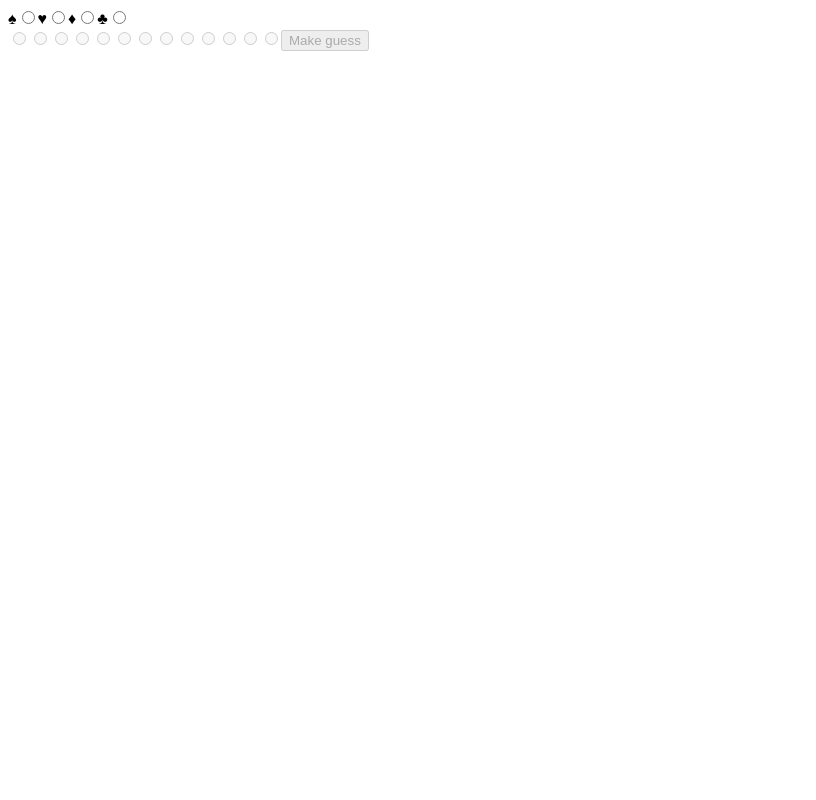
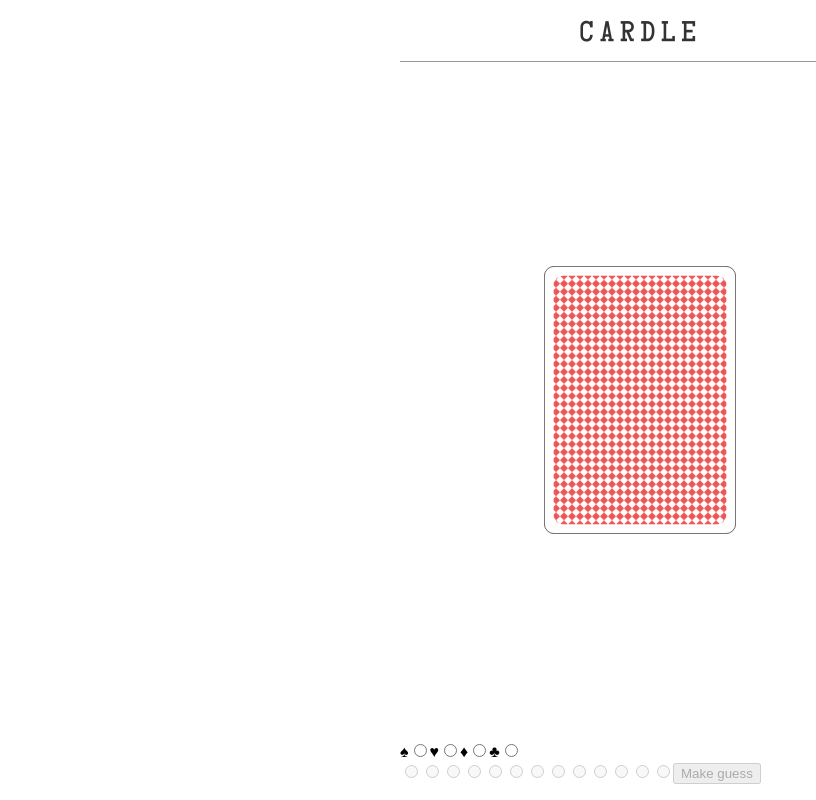
Before and after one commit to Mesoptier/cardle, a website with bundled scripts: page src/index.html in a window 1280 px wide. Shown: the whole page, without its empty margins (0-816 px from the left). Built offline with nearby package versions, Linux system fonts and the light colour scheme.

Commit message:
Add some layout and some fonts

```diff
--- a/src/card-select.css
+++ b/src/card-select.css
@@ -1,7 +1,6 @@
 :host {
     display: flex;
     flex-direction: column;
-    width: min(calc(100vw - 16px), 30rem);
 }
 
 form {
@@ -96,13 +95,14 @@ label {
         margin: 1rem;
 
         appearance: none;
-        padding: .2rem;
+        padding: .2rem 1rem;
         border: 0;
         border-radius: .3rem;
         background: var(--card-blue);
         color: var(--card-white);
         font: inherit;
-        font-weight: 700;
+        letter-spacing: 0.2em;
+        /* TODO: Fluid font size */
 
         cursor: pointer;
 
--- a/src/index.html
+++ b/src/index.html
@@ -8,13 +8,16 @@
     <script src="lib/elements.cardmeister.full.js" async></script>
     <link rel="stylesheet" href="main.css">
     <link rel="preload" as="style" href="card-select.css">
-
-    <!-- TODO: Host font locally. -->
-    <link rel="preconnect" href="https://fonts.googleapis.com">
-    <link rel="preconnect" href="https://fonts.gstatic.com" crossorigin>
-    <link href="https://fonts.googleapis.com/css2?family=Space+Grotesk:wght@300..700&display=swap" rel="stylesheet">
 </head>
 <body>
+<header>
+    Cardle
+</header>
+<main>
+    <div id="deck">
+        <playing-card rank="0" style="width: 12rem"></playing-card>
+    </div>
+
     <card-select>
         <template shadowrootmode="open">
             <link rel="stylesheet" href="card-select.css">
@@ -24,5 +27,6 @@
             </form>
         </template>
     </card-select>
+</main>
 </body>
 </html>
--- a/src/main.css
+++ b/src/main.css
@@ -1,3 +1,11 @@
+@font-face {
+    font-family: 'Card Characters';
+    src: url('fonts/CardCharacters.woff2') format('woff2');
+    font-weight: normal;
+    font-style: normal;
+    font-display: swap;
+}
+
 :root {
     --card-white: hsl(0deg 0% 100%);
     --card-red: hsl(0deg 99% 60%);
@@ -6,5 +14,47 @@
 }
 
 html {
-    font-family: "Space Grotesk", sans-serif;
+    height: 100%;
+    font-family: 'Card Characters', serif;
 }
+
+body {
+    height: 100%;
+    margin: 0;
+
+    display: flex;
+    flex-direction: column;
+    align-items: center;
+}
+
+header {
+    flex: 0;
+    width: calc(min(100vw, 32rem) - 2rem);
+
+    padding: 1rem 0 ;
+    text-align: center;
+
+    color: var(--card-black);
+    font-size: 1.5rem;
+    letter-spacing: 0.2em;
+    text-transform: uppercase;
+
+    border-bottom: 1px solid color-mix(in hsl, var(--card-black), transparent 50%);
+}
+
+main {
+    flex: 1;
+    display: flex;
+    flex-direction: column;
+    box-sizing: border-box;
+    width: min(100vw, 32rem);
+    padding: 1rem;
+    gap: 1rem;
+}
+
+#deck {
+    flex: 1;
+    display: flex;
+    align-items: center;
+    justify-content: center;
+}
```
Also changed, not shown: src/fonts/CardCharacters.woff2 (added).
